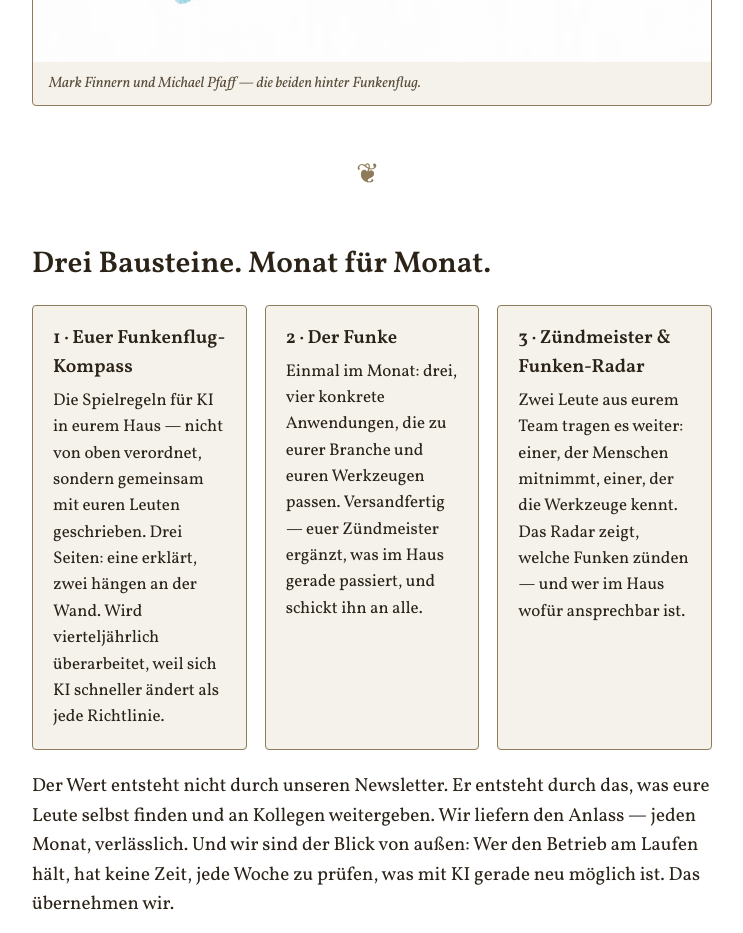
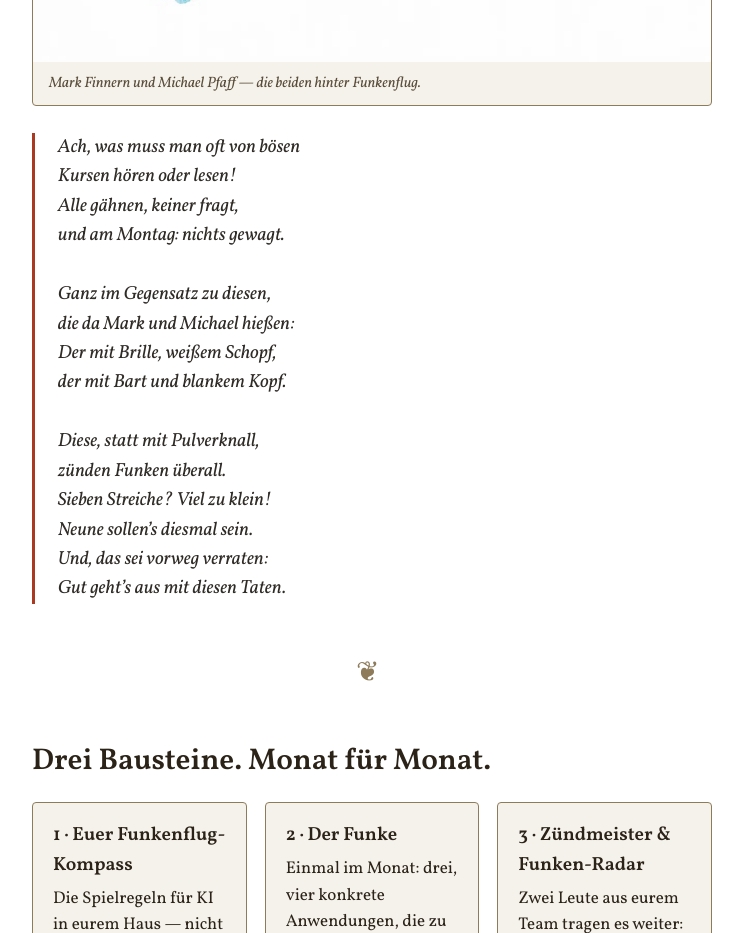
Before and after one commit to finnern/funkenflug, a plain HTML site: page index.html in a window 1280 px wide. Shown: the part 1020-1953 px from the top of the page, without its empty margins (268-1011 px from the left). Drawn offline with Linux system fonts and the light colour scheme.

Commit message:
Mark und Michael als die zwei Buben: Busch-Verse auf beiden Seiten
Co-Authored-By: Claude Opus 5.5 <noreply@anthropic.com>

```diff
--- a/index.html
+++ b/index.html
@@ -82,6 +82,23 @@
     <img src="/mark-michael.jpg" alt="Mark Finnern und Michael Pfaff als Zeichnung im Stil von Wilhelm Busch" style="width:100%;display:block">
     <figcaption style="padding:10px 16px;font-size:15px;color:var(--muted);font-style:italic">Mark Finnern und Michael Pfaff — die beiden hinter Funkenflug.</figcaption>
   </figure>
+
+  <div class="verse">Ach, was muss man oft von bösen
+Kursen hören oder lesen!
+Alle gähnen, keiner fragt,
+und am Montag: nichts gewagt.
+
+Ganz im Gegensatz zu diesen,
+die da Mark und Michael hießen:
+Der mit Brille, weißem Schopf,
+der mit Bart und blankem Kopf.
+
+Diese, statt mit Pulverknall,
+zünden Funken überall.
+Sieben Streiche? Viel zu klein!
+Neune sollen’s diesmal sein.
+Und, das sei vorweg verraten:
+Gut geht’s aus mit diesen Taten.</div>
 
   <div class="orn">❦</div>
 
```
Also changed, not shown: ablauf/index.html (+17 -1 lines).
